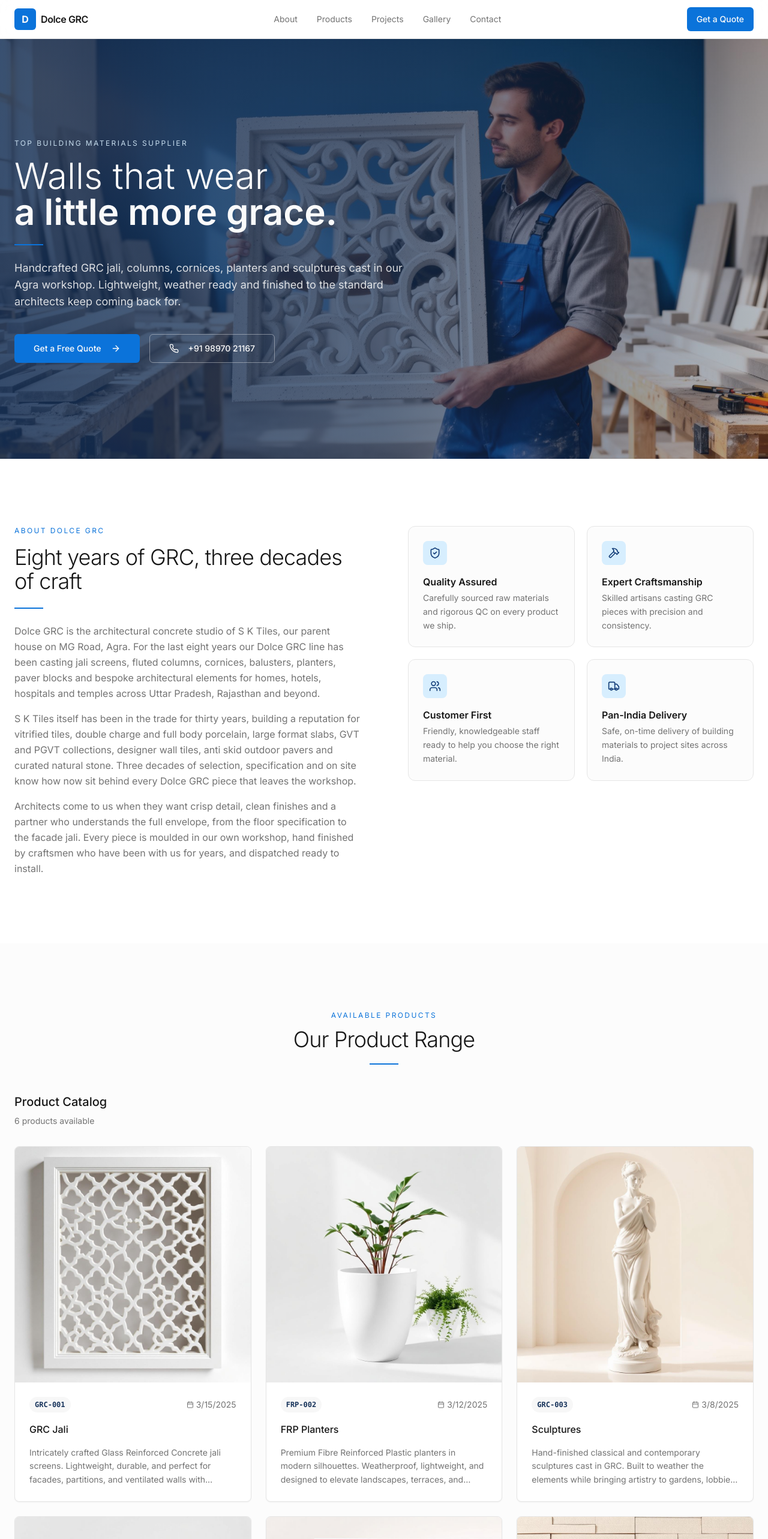
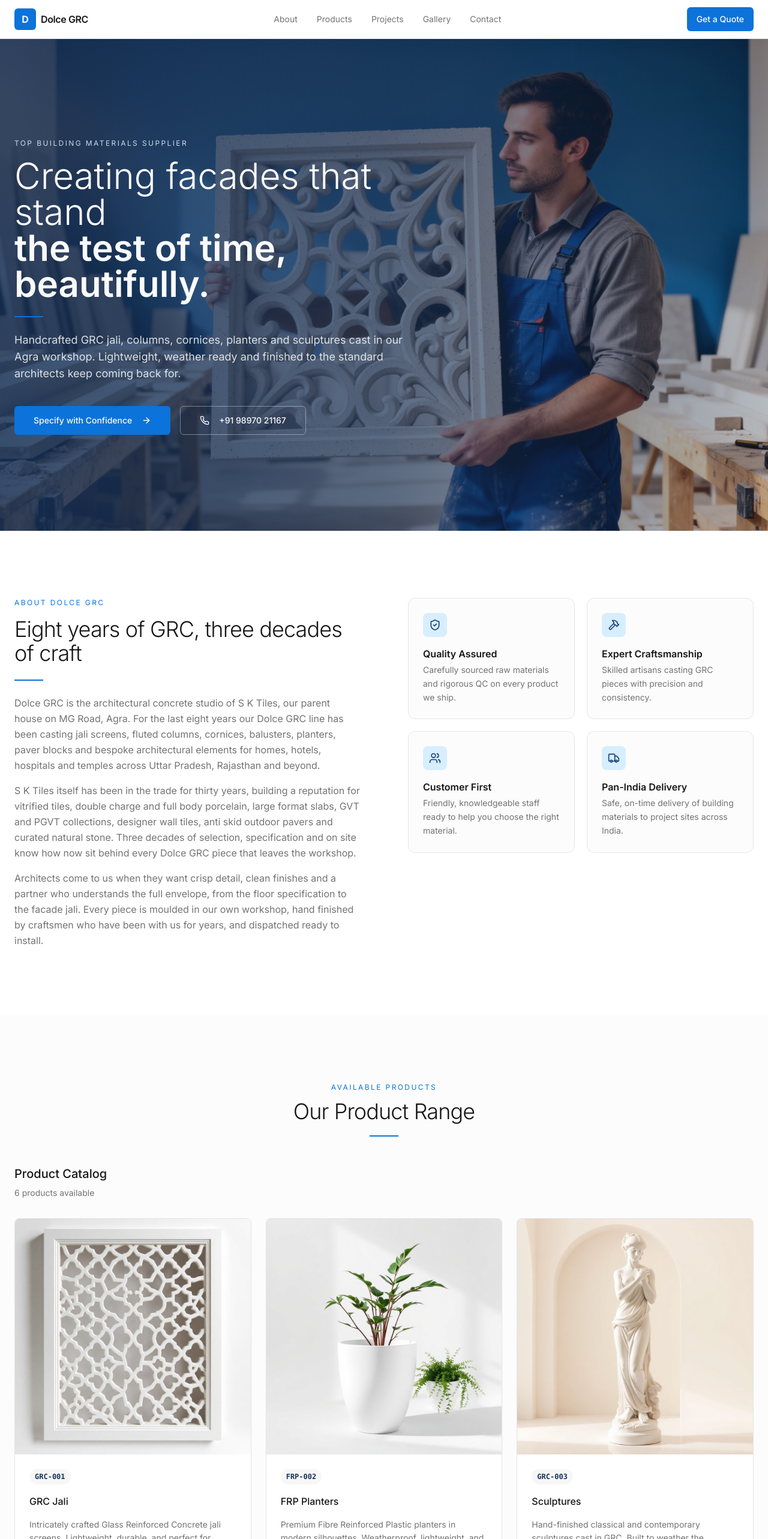
Before and after one commit to priyansha00/distro-content-view, a React (Vite) app: page / in a window 1280 px wide. Shown: the top 2566 px of the page at 60% size. Built offline with nearby package versions, Linux system fonts and the light colour scheme.

Commit message:
Changes
Co-authored-by: priyansha00 <90974301+priyansha00@users.noreply.github.com>

```diff
--- a/src/components/ProductGrid.tsx
+++ b/src/components/ProductGrid.tsx
@@ -56,10 +56,6 @@ export function ProductGrid({ products, onSelectProduct }: ProductGridProps) {
                   >
                     {product.id}
                   </Badge>
-                  <div className="flex items-center text-luxury-caption">
-                    <Calendar className="h-3 w-3 mr-1" />
-                    {product.lastUpdated.toLocaleDateString()}
-                  </div>
                 </div>
 
                 {/* Product Name */}
--- a/src/components/site/Hero.tsx
+++ b/src/components/site/Hero.tsx
@@ -25,8 +25,8 @@ export function Hero() {
             Top Building Materials Supplier
           </span>
           <h1 className="text-4xl md:text-5xl lg:text-6xl font-light leading-tight mb-6">
-            Walls that wear <br />
-            <span className="font-semibold">a little more grace.</span>
+            Creating facades that stand <br />
+            <span className="font-semibold">the test of time, beautifully.</span>
           </h1>
           <div className="w-12 h-0.5 bg-brand-blue mb-6" />
           <p className="text-base md:text-lg text-primary-foreground/85 mb-10 leading-relaxed">
@@ -40,7 +40,7 @@ export function Hero() {
               onClick={() => scrollTo("contact")}
               className="bg-brand-blue hover:bg-brand-blue-dark text-primary-foreground h-12 px-8"
             >
-              Get a Free Quote
+              Specify with Confidence
               <ArrowRight className="ml-2 h-4 w-4" />
             </Button>
             <Button
```
